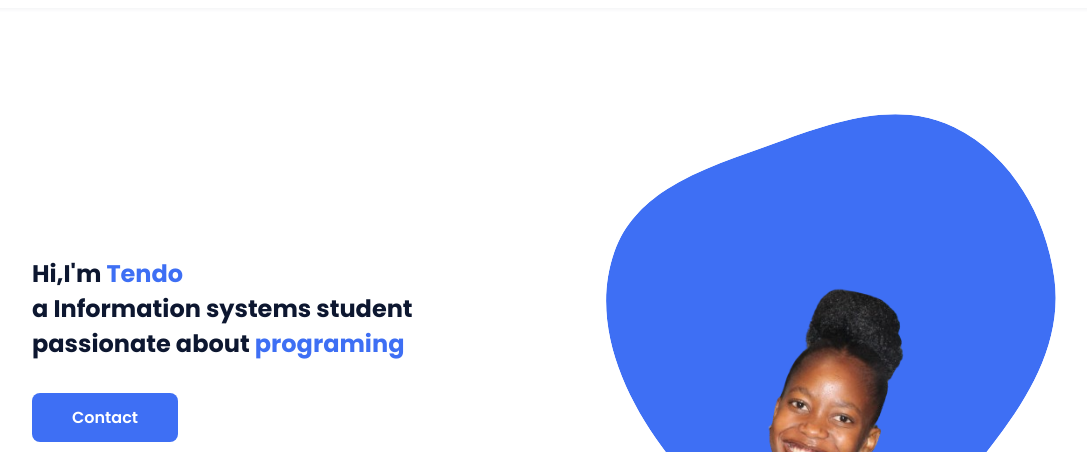
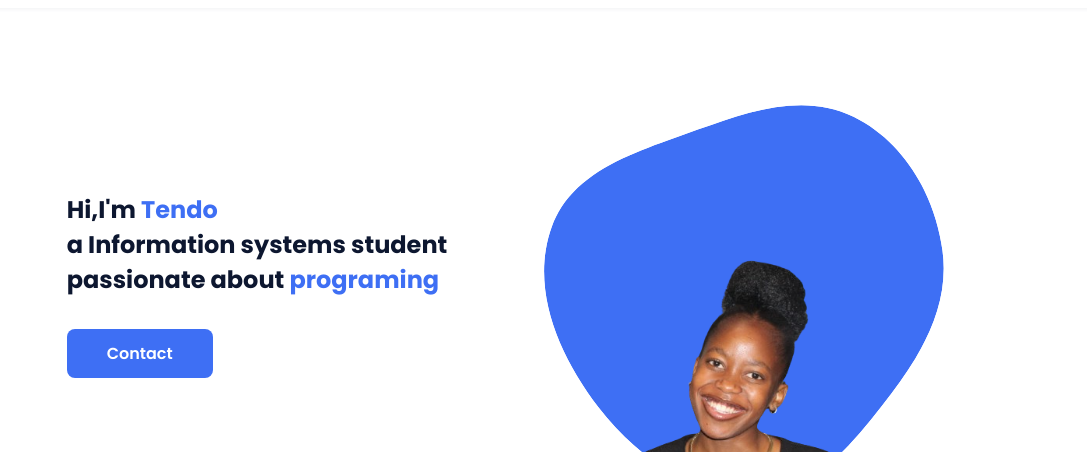
Before and after one commit to tendoMbambisa/tendoMbambisa.github.io, a plain HTML site: page index.html in a window 1280 px wide. Shown: the part 64-516 px from the top of the page, without its empty margins (96-1183 px from the left). Drawn offline with nearby package versions, Linux system fonts and the light colour scheme.

Commit message:
Update style.css

```diff
--- a/style.css
+++ b/style.css
@@ -1,6 +1,11 @@
 /*===== GOOGLE FONTS =====*/
 @import url("https://fonts.googleapis.com/css2?family=Poppins:wght@400;600;700&display=swap");
+*{
+    margin: 0;
+    padding: 0;
+    box-sizing: border-box;
 
+}
 /*===== VARIABLES CSS =====*/
 :root {
     --header-height: 3rem;
@@ -55,6 +60,8 @@ body {
     font-family: var(--body-font);
     font-size: var(--normal-font-size);
     color: var(--second-color);
+    align-items: center;
+    justify-content: center;
 }
 
 h1, h2, p {
@@ -106,6 +113,7 @@ img {
 
 /*===== LAYOUT =====*/
 .bd-grid {
+    justify-content: center;
     max-width: 1024px;
     display: grid;
     margin-left: var(--mb-2);
@@ -201,6 +209,7 @@ img {
 }
 
 .home__data {
+    padding-right: 350px;
     align-self: center;
 }
 
@@ -212,6 +221,7 @@ img {
 .home__title-color {
     color: var(--first-color);
 }
+
 
 .home__social {
     display: flex;
@@ -238,6 +248,7 @@ img {
 
 .home__blob {
     fill: var(--first-color);
+
 }
 
 .home__blob-img {
@@ -535,16 +546,3 @@ img {
         column-gap: 2rem;
     }
 }
-
-@media screen and (min-width: 992px) {
-    .bd-grid {
-        margin-left: auto;
-        margin-right: auto;
-    }
-    .home {
-        padding: 10rem 0 2rem;
-    }
-    .home__img {
-        width: 450px;
-    }
-}
```
